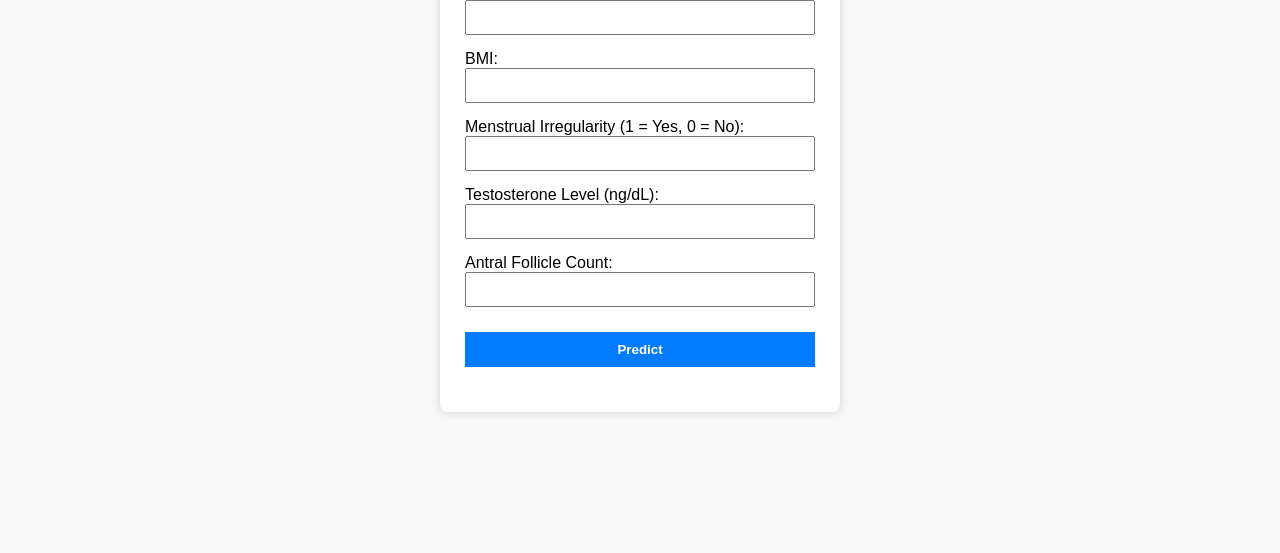
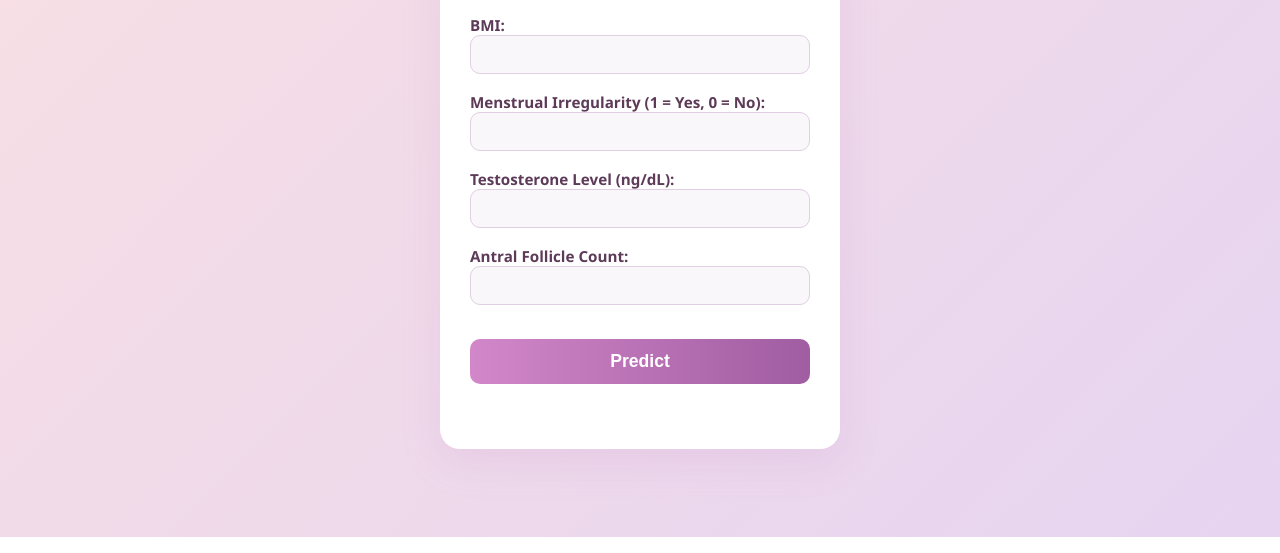
Before and after one commit to DhruvChoudhary1/Pcos-Pal, a plain HTML site: page frontend/index.html in a window 1280 px wide. Shown: the part 263-816 px from the top of the page. Drawn offline with Linux system fonts and the light colour scheme.

Commit message:
changed style.css file

```diff
--- a/frontend/style.css
+++ b/frontend/style.css
@@ -1,44 +1,98 @@
+/* Reset & base styling */
+* {
+  box-sizing: border-box;
+  margin: 0;
+  padding: 0;
+}
+
 body {
-  font-family: Arial, sans-serif;
-  background: #f9f9f9;
+  font-family: 'Poppins', 'Segoe UI', Tahoma, Geneva, Verdana, sans-serif;
+  background: linear-gradient(135deg, #f9e0e3, #e6d4f1); /* soft pink to lavender gradient */
   display: flex;
   justify-content: center;
   align-items: center;
-  height: 100vh;
+  min-height: 100vh;
 }
 
+/* Container styling */
 .container {
   background: #fff;
-  padding: 25px;
-  border-radius: 8px;
-  box-shadow: 0 0 10px #ccc;
-  width: 350px;
+  padding: 40px 30px;
+  border-radius: 20px; /* more rounded */
+  box-shadow: 0 12px 40px rgba(195, 120, 189, 0.15); /* gentle purple shadow */
+  width: 400px;
+  max-width: 90%;
+  text-align: center;
+  transition: transform 0.3s ease;
 }
 
+.container:hover {
+  transform: translateY(-5px); /* subtle lift on hover */
+}
+
+/* Heading */
+h1 {
+  color: #b26dae; /* muted plum color */
+  font-size: 2.2em;
+  margin-bottom: 25px;
+  letter-spacing: 1px;
+}
+
+/* Labels */
 label {
   display: block;
-  margin: 15px 0 5px;
+  margin: 18px 0 6px;
+  text-align: left;
+  color: #5d3b58; /* deeper plum */
+  font-weight: 600;
+  font-size: 0.95em;
 }
 
-input {
+/* Inputs */
+input[type="number"] {
   width: 100%;
-  padding: 8px;
-  box-sizing: border-box;
+  padding: 10px 12px;
+  border: 1px solid #e0cfe2;
+  border-radius: 10px;
+  font-size: 1em;
+  transition: border-color 0.3s, box-shadow 0.3s;
+  background-color: #faf7fb; /* soft off-white background */
 }
 
+input[type="number"]:focus {
+  border-color: #d287c9;
+  box-shadow: 0 0 0 0.2rem rgba(210, 135, 201, 0.25);
+  outline: none;
+}
+
+/* Button styling */
 button {
   width: 100%;
-  padding: 10px;
-  background: #007bff;
+  padding: 12px;
+  background: linear-gradient(90deg, #d287c9, #a05da1); /* pinkish purple gradient */
   border: none;
   color: white;
-  font-weight: bold;
-  margin-top: 20px;
+  font-weight: 600;
+  margin-top: 28px;
+  border-radius: 10px;
   cursor: pointer;
+  font-size: 1.1em;
+  transition: transform 0.2s, box-shadow 0.2s, background 0.3s;
 }
 
+button:hover {
+  box-shadow: 0 6px 18px rgba(160, 93, 161, 0.3);
+  transform: translateY(-2px);
+}
+
+button:active {
+  transform: translateY(0);
+}
+
+/* Result styling */
 #result {
-  margin-top: 20px;
-  font-size: 16px;
-  color: green;
+  margin-top: 25px;
+  font-size: 1.1em;
+  color: #28a745; /* success green */
+  font-weight: 600;
 }
```
